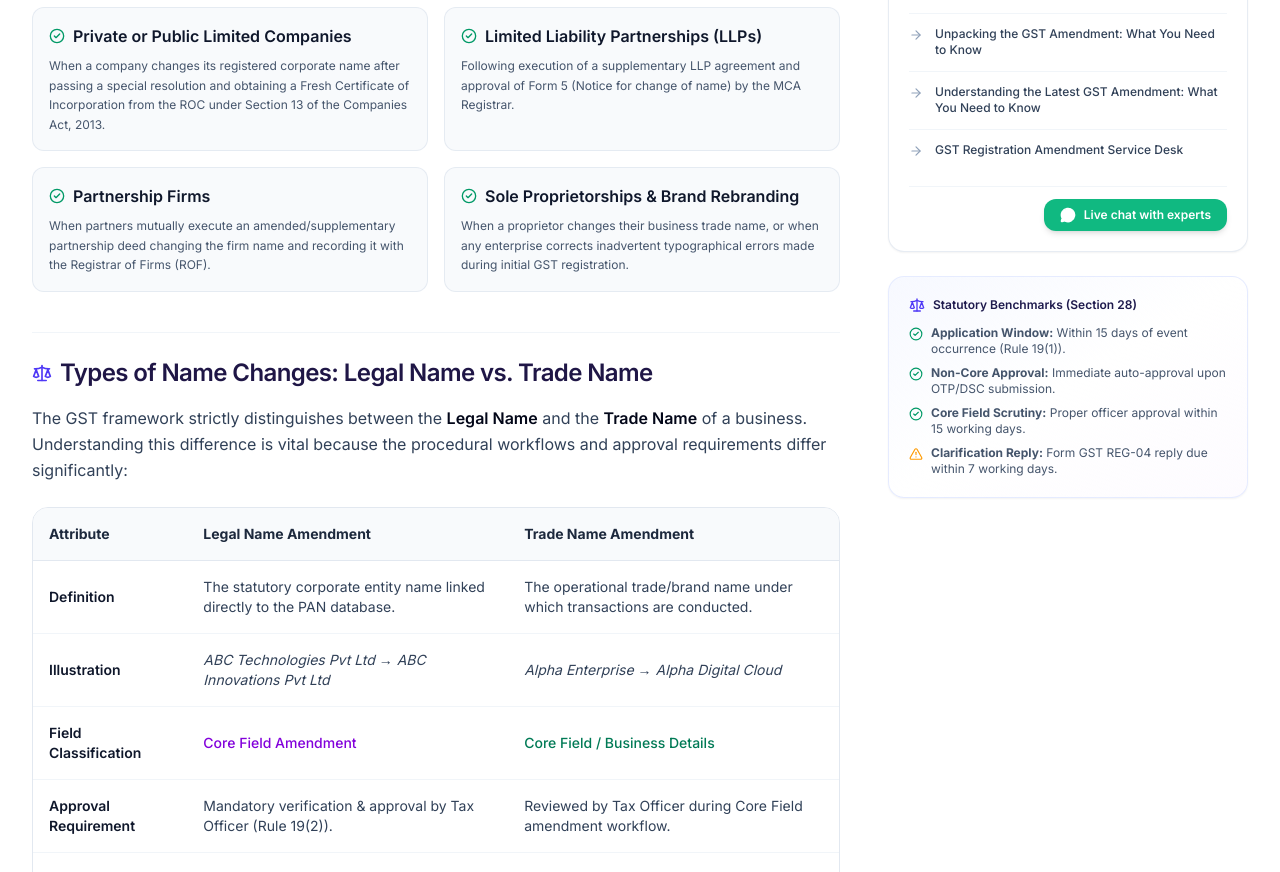
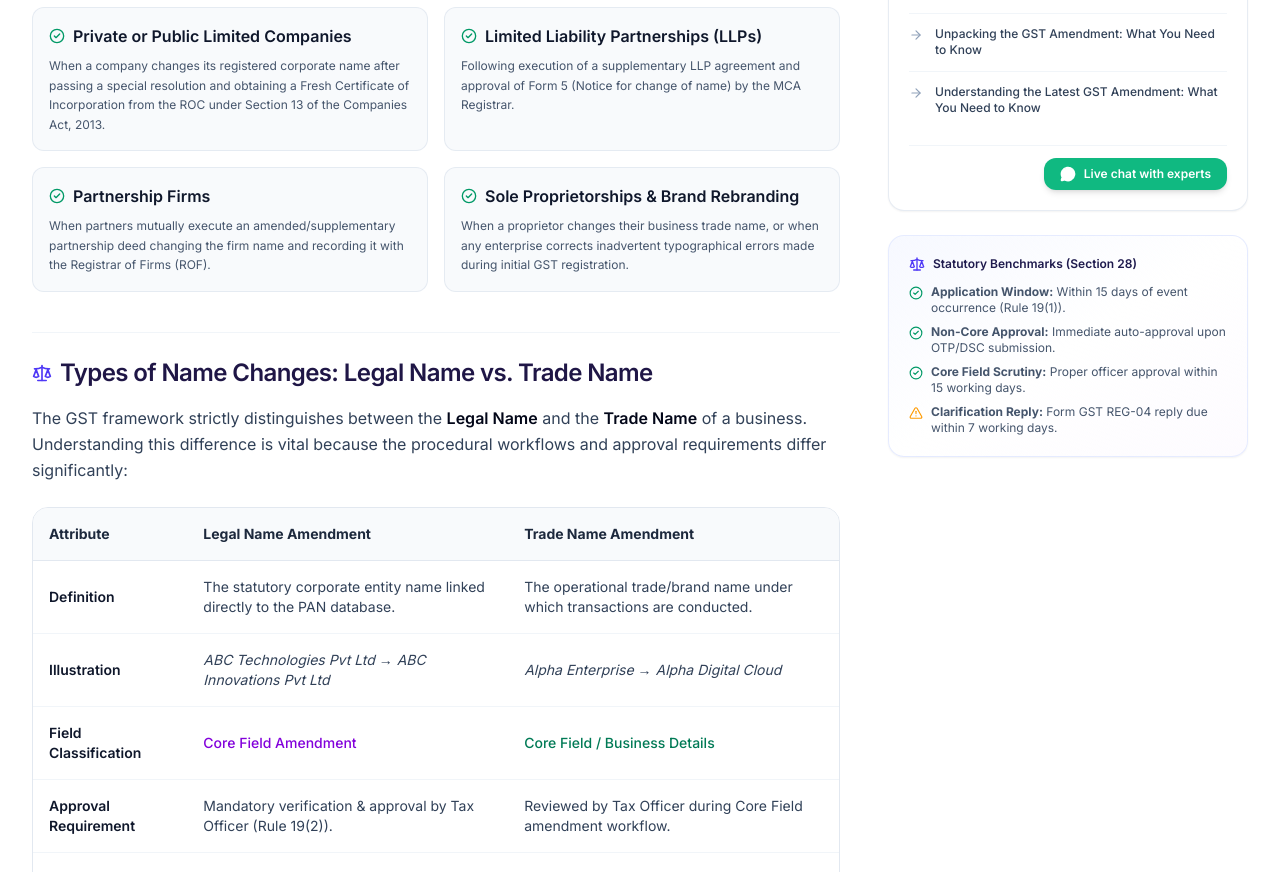
Before and after one commit to MohammedThalhaA/Merrafilings, a Next.js app: page /gst-amendment/name-change-process in a window 1280 px wide. Shown: the part 900-1772 px from the top of the page. Built offline with nearby package versions, Linux system fonts and the light colour scheme.

Commit message:
fix: ensure exactly 5 related guides matching user URLs in layouts and pages

```diff
--- a/src/app/gst-amendment/page.tsx
+++ b/src/app/gst-amendment/page.tsx
@@ -168,10 +168,6 @@ const RELATED_GUIDES = [
   {
     title: "Understanding the Latest GST Amendment: What You Need to Know",
     href: "/gst-amendment/understanding-the-latest-gst-amendment",
-  },
-  {
-    title: "GST Registration Revocation: Restore Cancelled GSTIN Online",
-    href: "/gst-revocation",
   },
 ];
 
--- a/src/app/gst-revocation/page.tsx
+++ b/src/app/gst-revocation/page.tsx
@@ -168,10 +168,6 @@ const RELATED_GUIDES = [
   {
     title: "GST Revocation in 5 Easy Steps with Merrafilings",
     href: "/gst-revocation/gst-revocation-guide-in-5-easy-steps",
-  },
-  {
-    title: "GST Registration Amendment Online: Update Core & Non-Core Details",
-    href: "/gst-amendment",
   },
 ];
 
--- a/src/components/GstAmendmentGuideLayout.tsx
+++ b/src/components/GstAmendmentGuideLayout.tsx
@@ -65,12 +65,6 @@ export const GST_AMENDMENT_RELATED_GUIDES: GstAmendmentGuideItem[] = [
     title: "Understanding the Latest GST Amendment: What You Need to Know",
     href: "/gst-amendment/understanding-the-latest-gst-amendment",
     shortTitle: "Latest GST Amendment Guide",
-  },
-  {
-    slug: "gst-amendment",
-    title: "GST Registration Amendment Service Desk",
-    href: "/gst-amendment",
-    shortTitle: "GST Amendment Filing Service",
   },
 ];
 
--- a/src/components/GstRevocationGuideLayout.tsx
+++ b/src/components/GstRevocationGuideLayout.tsx
@@ -60,12 +60,6 @@ export const GST_REVOCATION_RELATED_GUIDES: GstRevocationGuideItem[] = [
     title: "GST Revocation in 5 Easy Steps with Merrafilings",
     href: "/gst-revocation/gst-revocation-guide-in-5-easy-steps",
     shortTitle: "GST Revocation in 5 Steps",
-  },
-  {
-    slug: "gst-revocation",
-    title: "GST Revocation & GSTIN Restoration Service Desk",
-    href: "/gst-revocation",
-    shortTitle: "GST Revocation Service",
   },
 ];
 
```
